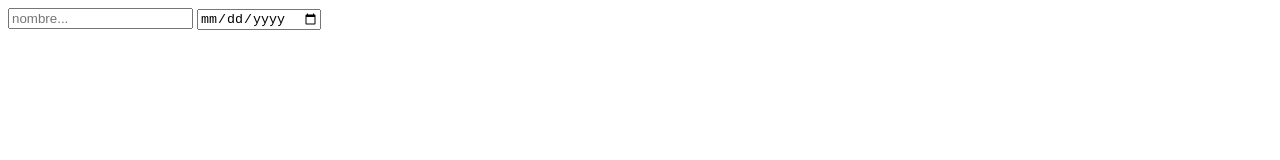
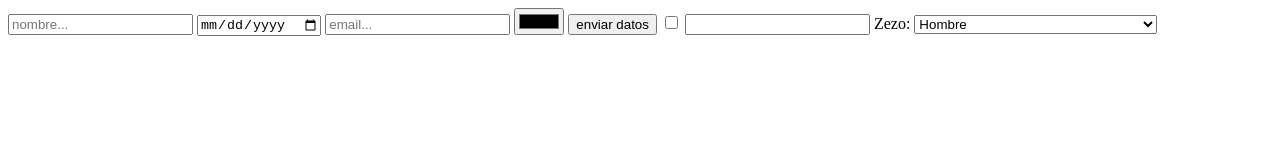
Before and after one commit to AngelMartinezVillahermosa/Formulario, a plain HTML site: page index.html in a window 1280 px wide. Drawn offline with Linux system fonts and the light colour scheme.

Commit message:
add form

```diff
--- a/index.html
+++ b/index.html
@@ -11,7 +11,27 @@
 <body>
     <form action="">
         <input type="text" placeholder="nombre...">
-        <input type="date" name="" id="">
+        <input type="date">
+        <input type="email" placeholder="email...">
+        <input type="color">
+        <input type="submit" value="enviar datos">
+        <input type="checkbox">
+        <input type="password">
+        <label for="Email"></label> Zezo:
+        <select>
+            <option value="">Hombre</option>
+            <option value="">Mujer</option>
+            <option value="">Helicoptero apache</option>
+            <option value="">Mapache</option>
+            <option value="">Perro con complejo de farola</option>
+            <option value="">Mamut norteño</option>
+            <option value="">Zorro acuatico del desirto del Everest</option>
+            <option value="">Camion aereo de Aliexpress</option>
+            <option value="">Otro</option>
+            <option value="">Prefiero no decirlo</option>
+            <option value="">Algo</option>
+        </select>
+
     </form>
 </body>
 
```
